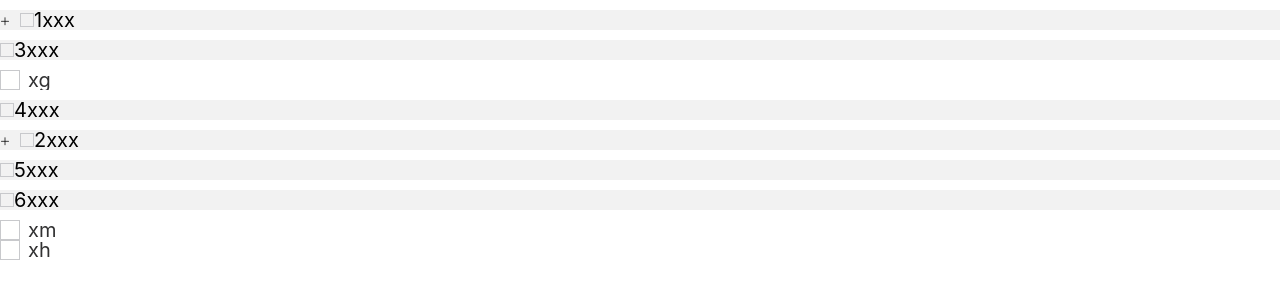
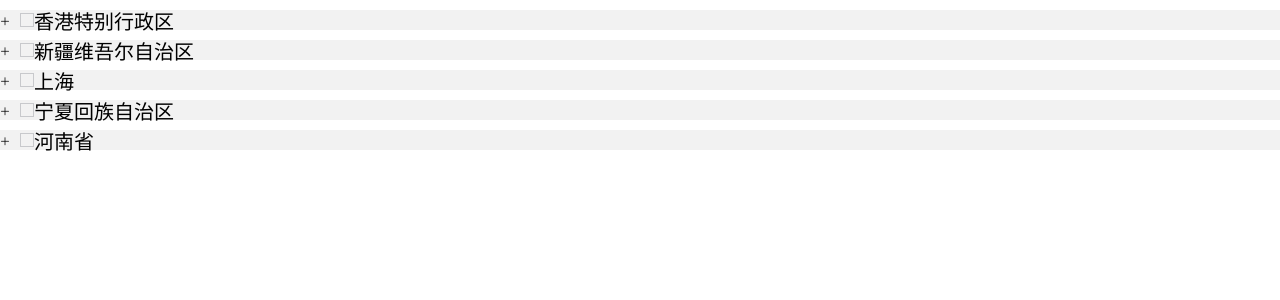
Before and after one commit to Ming-Calvin/vant-project, a Vue app: page / in a window 1280 px wide. Shown: the top 300 px of the page. Built offline with nearby package versions, Linux system fonts and the light colour scheme.

Commit message:
feat: 完善树形选择

```diff
--- a/src/App.vue
+++ b/src/App.vue
@@ -7,6 +7,7 @@
 <script>
 
 import TreeSelect from "@/components/TreeSelect.vue";
+import {getTreeSelect} from "@/api/user";
 
 export default {
   name: 'App',
@@ -14,43 +15,26 @@ export default {
   data() {
     return {
       orgTreeArr: [1, 2, 3],
-      columns: [{
-        id: 1,
-        level: 1,
-        name: '1xxx',
-        isShow: false,
-        children: [{
-          id: 3,
-          level: 2,
-          name: '3xxx',
-          isShow: false,
-        }, {
-          id: 4,
-          level: 2,
-          name: '4xxx',
-          isShow: false,
-        }]
-      }, {
-        id: 2,
-        level: 1,
-        name: '2xxx',
-        isShow: false,
-        children: [{
-          id: 5,
-          level: 2,
-          name: '5xxx',
-          isShow: false,
-        }, {
-          id: 6,
-          level: 2,
-          name: '6xxx',
-          isShow: false,
-        }]
-      }]
+      columns: [],
+      show: false,
+      dialogVisible: false,
     }
+  },
+  created() {
+    getTreeSelect().then(res => {
+      this.columns = res.data
+    })
+  },
+  methods: {
+    showPopup() {
+      this.show = true;
+    },
   }
 }
 </script>
 
-<style>
+<style lang="scss" scoped>
+.el-dialog__wrapper {
+  z-index: 999999 !important;
+}
 </style>
--- a/src/components/TreeSelect.vue
+++ b/src/components/TreeSelect.vue
@@ -14,7 +14,7 @@
 
         <!--level2-->
         <div class="level2">
-          <TreeSelect :columns="item.children" :orgTreeArr="orgTreeArr"></TreeSelect>
+          <TreeSelect :columns="item.children" :orgTreeArr="orgTreeArr" v-show="item.isShow"></TreeSelect>
           <van-checkbox-group v-model="result">
             <van-checkbox
                 v-for="(sItem, sIndex) in peopleList[item.id]"
@@ -40,16 +40,7 @@ export default {
     return {
       orgTreeArr: [1, 2, 3],
       result: [],
-      peopleList: [[], [], [{
-        name: 'xm',
-        value: 'xm'
-      }, {
-        name: 'xh',
-        value: 'xh'
-      }], [{
-        name: 'xg',
-        value: 'xg'
-      }]]
+      peopleList: []
     }
   },
   props: {
@@ -68,6 +59,9 @@ export default {
       this.$set(this.columns, index, { ...this.columns[index], isShow: !this.columns[index].isShow })
     }
   },
+  created() {
+
+  }
 }
 
 </script>
--- /dev/null
+++ b/src/mock/data/peopleList.json
@@ -0,0 +1,6 @@
+{
+  "data|5": [[{
+    "id|+1": 1,
+    "name": "@name"
+  }]]
+}
--- a/src/mock/data/treeSelect.json
+++ b/src/mock/data/treeSelect.json
@@ -1,3 +1,11 @@
 {
-  "string|1": "★★★"
+  "data|5": [{
+    "id|+1": 1,
+    "name": "@province",
+    "isShow": false,
+    "children|2": [{
+      "id+1": 100,
+      "name": "@city"
+    }]
+  }]
 }
--- a/src/mock/index.js
+++ b/src/mock/index.js
@@ -1,3 +1,7 @@
 const Mock = require('mockjs')
 
+// 树形部门
 Mock.mock('/api/treeSelect', 'get', require('./data/treeSelect.json'))
+
+// 人员列表
+Mock.mock('/api/treeSelect', 'get', require('./data/treeSelect.json'))
```
